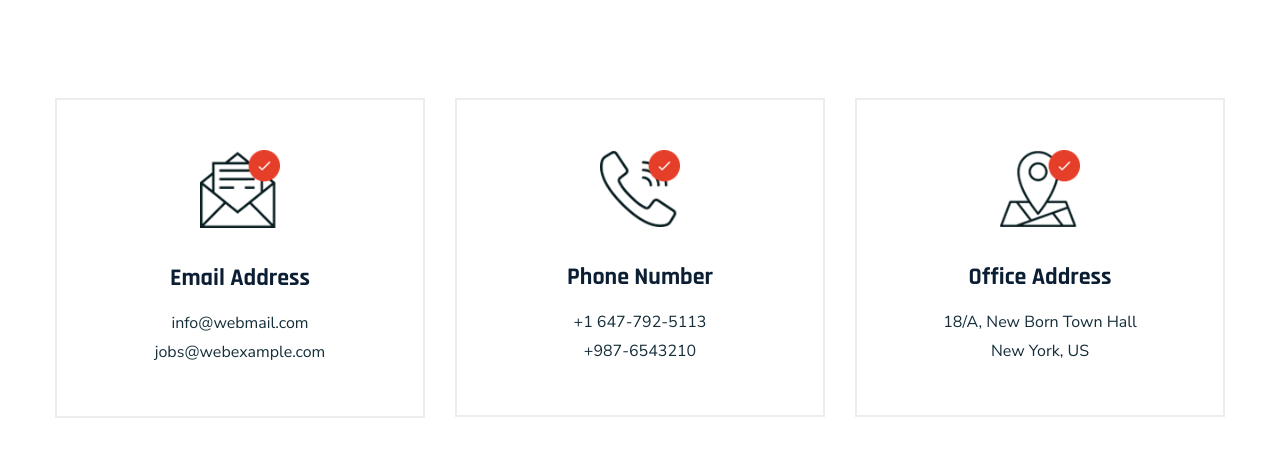
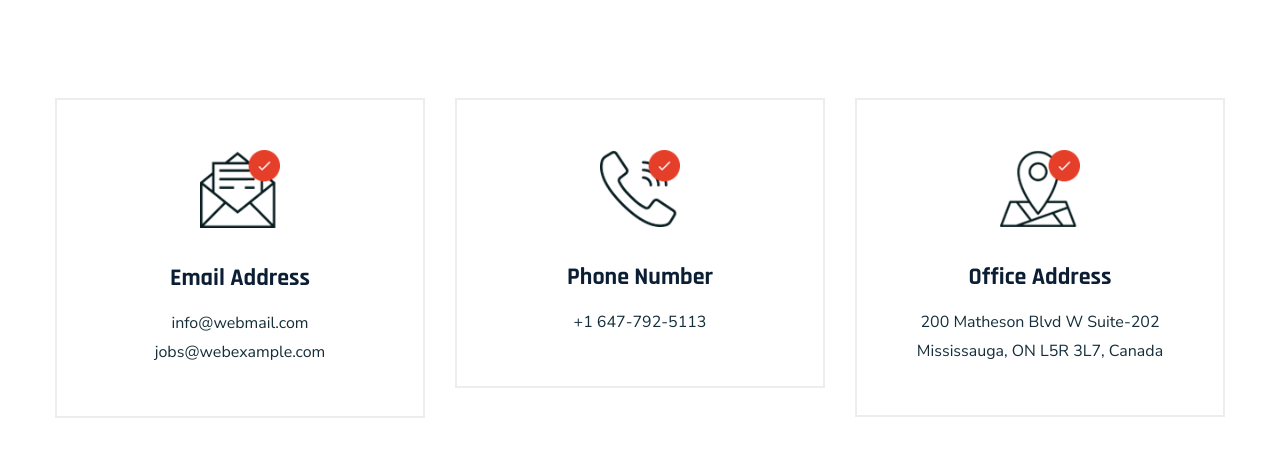
Before and after one commit to ramanbalda/Urban-Pillar, a plain HTML site: page contact.html in a window 1280 px wide. Shown: the part 582-1038 px from the top of the page. Drawn offline with Linux system fonts and the light colour scheme; files whose address does not match are found by name.

Commit message:
New Contact details added

```diff
--- a/contact.html
+++ b/contact.html
@@ -505,7 +505,7 @@
                             <img src="img/icons/11.png" alt="Icon Image">
                         </div>
                         <h3>Phone Number</h3>
-                        <p>+1 647-792-5113 <br> +987-6543210</p>
+                        <p>+1 647-792-5113</p>
                     </div>
                 </div>
                 <div class="col-lg-4">
@@ -514,8 +514,8 @@
                             <img src="img/icons/12.png" alt="Icon Image">
                         </div>
                         <h3>Office Address</h3>
-                        <p>18/A, New Born Town Hall <br>
-                            New York, US</p>
+                        <p>200 Matheson Blvd W Suite-202 <br>
+                            Mississauga, ON L5R 3L7, Canada</p>
                     </div>
                 </div>
             </div>
```
